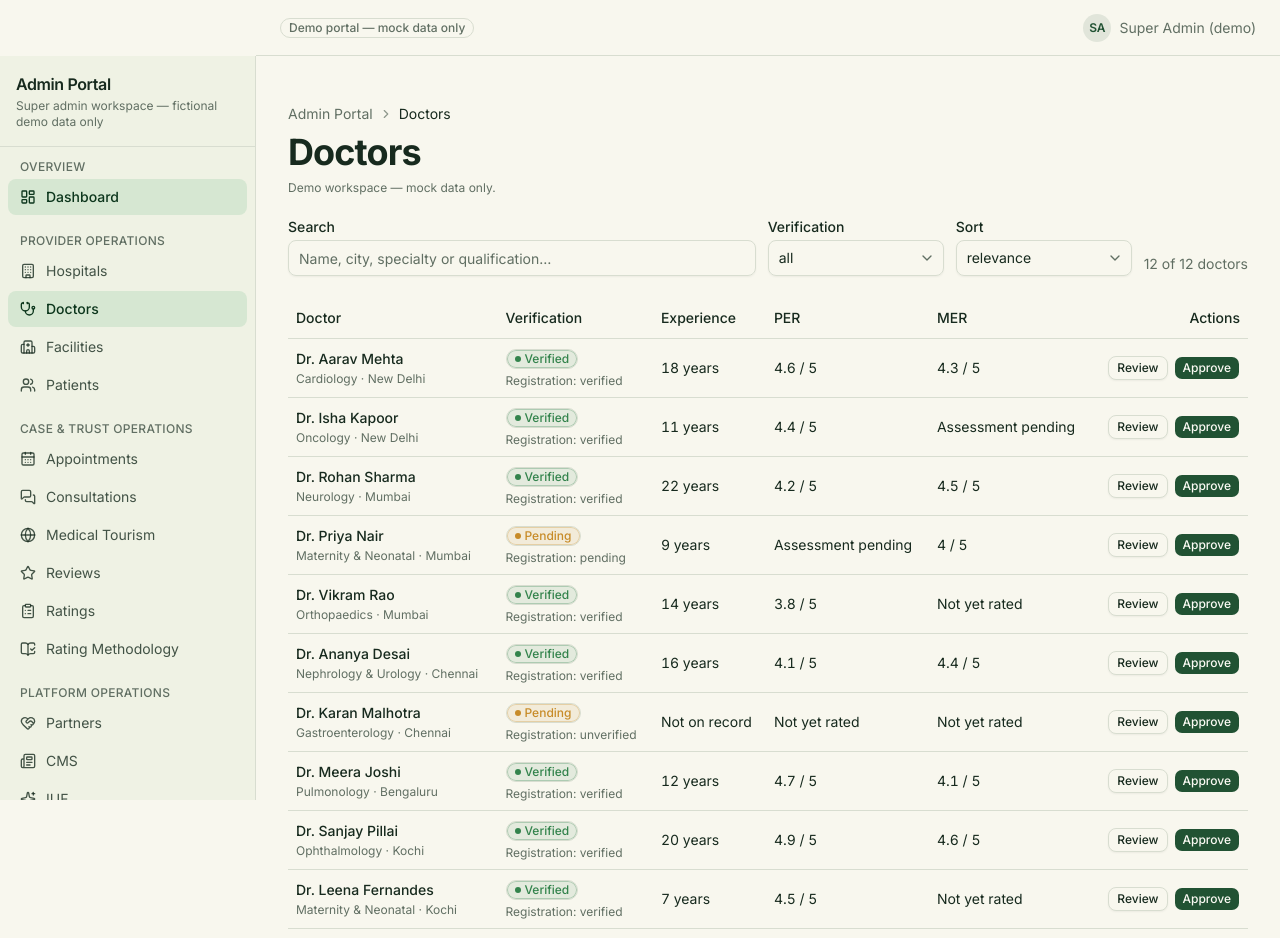
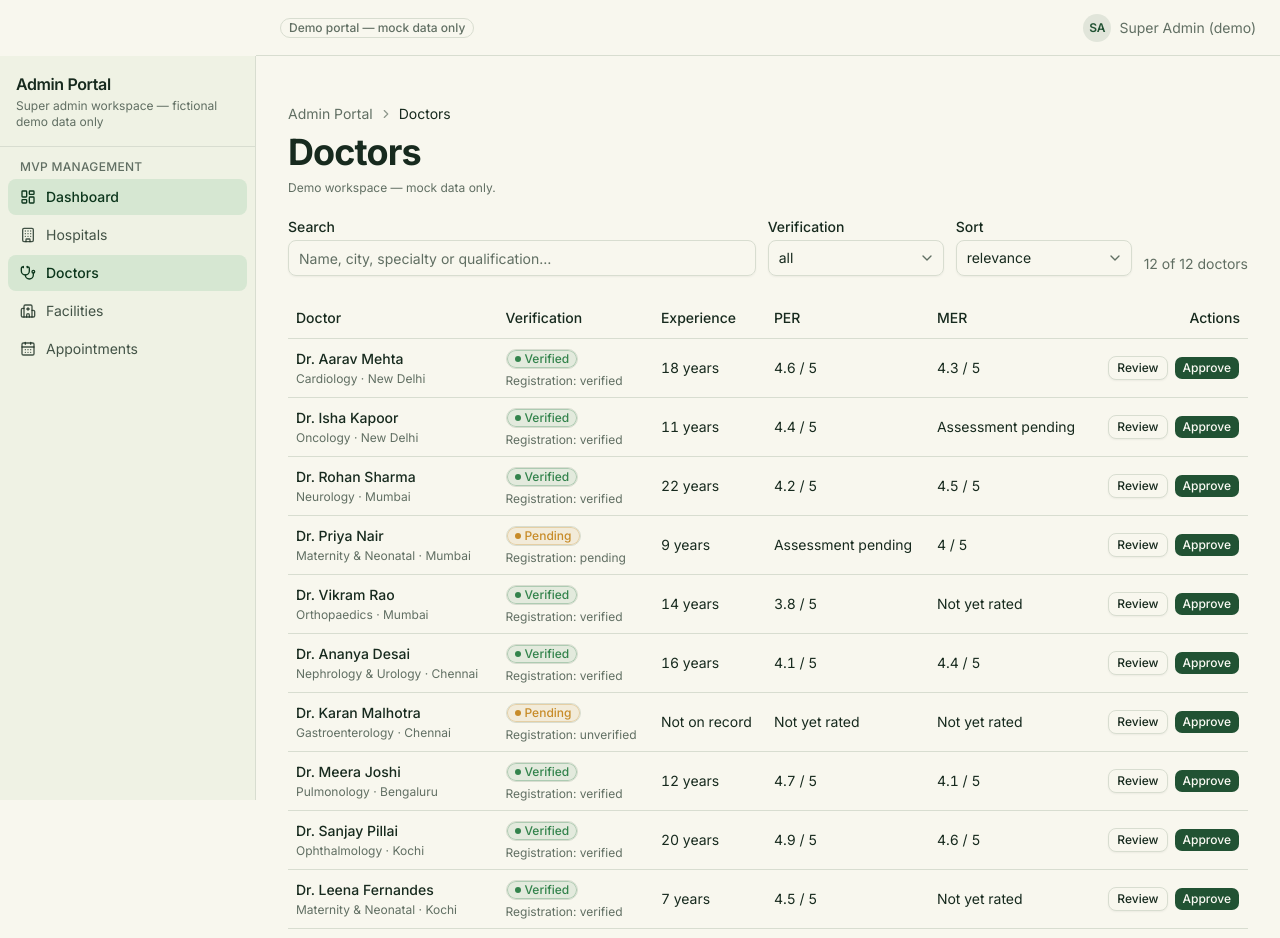
Before and after one commit to teamwebstarts-cmyk/besthospitalindia, a Next.js app: page /admin/doctors in a window 1280 px wide. Shown: the top 938 px of the page. Built offline with nearby package versions, Linux system fonts and the light colour scheme.

Commit message:
Simplify portal navigation for MVP scope

```diff
--- a/constants/navigation.ts
+++ b/constants/navigation.ts
@@ -1,201 +1,61 @@
 import type { LucideIcon } from "lucide-react"
-import {
-  BellIcon,
-  BookOpenCheckIcon,
-  BuildingIcon,
-  CalendarDaysIcon,
-  ChartColumnIcon,
-  ClipboardListIcon,
-  ClockIcon,
-  FileTextIcon,
-  GlobeIcon,
-  HeartHandshakeIcon,
-  HeartIcon,
-  HeartPulseIcon,
-  HospitalIcon,
-  KeyRoundIcon,
-  LayoutDashboardIcon,
-  MessagesSquareIcon,
-  NewspaperIcon,
-  SettingsIcon,
-  ShieldCheckIcon,
-  SparklesIcon,
-  StarIcon,
-  StethoscopeIcon,
-  UserRoundIcon,
-  UsersIcon,
-} from "lucide-react"
+import { BuildingIcon, CalendarDaysIcon, HeartPulseIcon, HospitalIcon, LayoutDashboardIcon, StethoscopeIcon, UserRoundIcon, ClockIcon } from "lucide-react"
 
-/** A plain navigation link (label + href) used by the public chrome. */
-export interface NavLink {
-  label: string
-  href: string
-}
+export interface NavLink { label: string; href: string }
+export interface PortalNavItem { label: string; href: string; icon?: LucideIcon }
+export interface PortalNavGroup { heading: string; items: PortalNavItem[] }
+export type PortalNavEntry = PortalNavItem | PortalNavGroup
+export interface FooterNavGroup { heading: string; links: NavLink[] }
 
-/** A navigation item for portal sidebars, with an optional leading icon. */
-export interface PortalNavItem {
-  label: string
-  href: string
-  icon?: LucideIcon
-}
-
-/** A labelled group of portal navigation items (e.g. admin sidebar sections). */
-export interface PortalNavGroup {
-  heading: string
-  items: PortalNavItem[]
-}
-
-/** A sidebar entry: either a flat item or a labelled group of items. */
-export type PortalNavEntry = PortalNavItem | PortalNavGroup
-
-/** A grouped column of links for the public footer. */
-export interface FooterNavGroup {
-  heading: string
-  links: NavLink[]
-}
-
-/**
- * Primary public navigation, rendered in PublicHeader.
- * Routes follow docs/implementation/02-page-inventory.md.
- */
 export const publicNav: NavLink[] = [
-  { label: "Home", href: "/" },
-  { label: "Hospitals", href: "/hospitals" },
-  { label: "Doctors", href: "/doctors" },
-  { label: "Facilities", href: "/facilities" },
-  // { label: "Medical Tourism", href: "/medical-tourism" },
-  // { label: "Treatments", href: "/treatments" }, // restore when treatments nav is required
-  { label: "Free Consultation", href: "/free-consultation" },
-  { label: "About", href: "/about" },
+  { label: "Home", href: "/" }, { label: "Hospitals", href: "/hospitals" },
+  { label: "Doctors", href: "/doctors" }, { label: "Facilities", href: "/facilities" },
+  { label: "Free Consultation", href: "/free-consultation" }, { label: "About", href: "/about" },
   { label: "Contact", href: "/contact" },
 ]
 
-/** Grouped footer link columns, rendered in PublicFooter. */
 export const footerGroups: FooterNavGroup[] = [
-  {
-    heading: "Platform",
-    links: [
-      { label: "Hospitals", href: "/hospitals" },
-      { label: "Doctors", href: "/doctors" },
-      { label: "Facilities", href: "/facilities" },
-      { label: "Treatments", href: "/treatments" },
-      { label: "Medical Tourism", href: "/medical-tourism" },
-      { label: "Free Consultation", href: "/free-consultation" },
-    ],
-  },
-  {
-    heading: "Company",
-    links: [
-      { label: "About", href: "/about" },
-      { label: "How It Works", href: "/how-it-works" },
-      { label: "Rating Methodology", href: "/rating-methodology" },
-      { label: "International Urban Forum", href: "/international-urban-forum" },
-      { label: "For Hospitals", href: "/for-hospitals" },
-      { label: "For Doctors", href: "/for-doctors" },
-      { label: "Contact", href: "/contact" },
-    ],
-  },
-  {
-    heading: "Legal",
-    links: [
-      { label: "Privacy Policy", href: "/privacy" },
-      { label: "Terms of Use", href: "/terms" },
-      { label: "Medical Disclaimer", href: "/disclaimer" },
-    ],
-  },
+  { heading: "Platform", links: [
+    { label: "Hospitals", href: "/hospitals" }, { label: "Doctors", href: "/doctors" },
+    { label: "Facilities", href: "/facilities" }, { label: "Treatments", href: "/treatments" },
+    { label: "Medical Tourism", href: "/medical-tourism" }, { label: "Free Consultation", href: "/free-consultation" },
+  ]},
+  { heading: "Company", links: [
+    { label: "About", href: "/about" }, { label: "How It Works", href: "/how-it-works" },
+    { label: "Rating Methodology", href: "/rating-methodology" }, { label: "International Urban Forum", href: "/international-urban-forum" },
+    { label: "For Hospitals", href: "/for-hospitals" }, { label: "For Doctors", href: "/for-doctors" }, { label: "Contact", href: "/contact" },
+  ]},
+  { heading: "Legal", links: [
+    { label: "Privacy Policy", href: "/privacy" }, { label: "Terms of Use", href: "/terms" }, { label: "Medical Disclaimer", href: "/disclaimer" },
+  ]},
 ]
 
-/** Patient portal sidebar navigation. */
-export const patientNav: PortalNavItem[] = [
-  { label: "Dashboard", href: "/patient", icon: LayoutDashboardIcon },
-  { label: "Profile", href: "/patient/profile", icon: UserRoundIcon },
-  { label: "Appointments", href: "/patient/appointments", icon: CalendarDaysIcon },
-  { label: "Enquiries", href: "/patient/enquiries", icon: MessagesSquareIcon },
-  { label: "Medical Reports", href: "/patient/reports", icon: FileTextIcon },
-  { label: "Saved Providers", href: "/patient/saved", icon: HeartIcon },
-  { label: "Reviews", href: "/patient/reviews", icon: StarIcon },
-  { label: "Notifications", href: "/patient/notifications", icon: BellIcon },
-  { label: "Settings", href: "/patient/settings", icon: SettingsIcon },
+/** Patient accounts are intentionally outside the MVP; patients book from public provider pages. */
+export const patientNav: PortalNavItem[] = []
+
+export const hospitalPortalNav: PortalNavItem[] = [
+  { label: "Dashboard", href: "/hospital-portal", icon: LayoutDashboardIcon },
+  { label: "Hospital Profile", href: "/hospital-portal/profile", icon: BuildingIcon },
+  { label: "Specialties", href: "/hospital-portal/specialities", icon: HeartPulseIcon },
+  { label: "Doctors", href: "/hospital-portal/doctors", icon: StethoscopeIcon },
+  { label: "Appointments", href: "/hospital-portal/appointments", icon: CalendarDaysIcon },
 ]
 
-/** Hospital partner portal sidebar navigation. */
-export const hospitalPortalNav: PortalNavItem[] = [
-  { label: "Dashboard", href: "/hospital-portal", icon: LayoutDashboardIcon },
-  { label: "Profile", href: "/hospital-portal/profile", icon: BuildingIcon },
-  { label: "Specialities", href: "/hospital-portal/specialities", icon: HeartPulseIcon },
-  { label: "Doctors", href: "/hospital-portal/doctors", icon: StethoscopeIcon },
-  { label: "Appointments", href: "/hospital-portal/appointments", icon: CalendarDaysIcon },
-  { label: "Enquiries", href: "/hospital-portal/enquiries", icon: MessagesSquareIcon },
-  { label: "Reviews", href: "/hospital-portal/reviews", icon: StarIcon },
-  { label: "Documents", href: "/hospital-portal/documents", icon: FileTextIcon },
-  { label: "Ratings", href: "/hospital-portal/ratings", icon: ClipboardListIcon },
-  { label: "Team", href: "/hospital-portal/team", icon: UsersIcon },
-  { label: "Settings", href: "/hospital-portal/settings", icon: SettingsIcon },
-]
-
-/** Doctor partner portal sidebar navigation. */
 export const doctorPortalNav: PortalNavItem[] = [
   { label: "Dashboard", href: "/doctor-portal", icon: LayoutDashboardIcon },
-  { label: "Profile", href: "/doctor-portal/profile", icon: UserRoundIcon },
+  { label: "My Profile", href: "/doctor-portal/profile", icon: UserRoundIcon },
   { label: "Hospitals", href: "/doctor-portal/hospitals", icon: BuildingIcon },
   { label: "Availability", href: "/doctor-portal/availability", icon: ClockIcon },
   { label: "Appointments", href: "/doctor-portal/appointments", icon: CalendarDaysIcon },
-  { label: "Consultations", href: "/doctor-portal/consultations", icon: MessagesSquareIcon },
-  { label: "Credentials", href: "/doctor-portal/credentials", icon: ShieldCheckIcon },
-  { label: "Reviews", href: "/doctor-portal/reviews", icon: StarIcon },
-  { label: "Settings", href: "/doctor-portal/settings", icon: SettingsIcon },
 ]
 
-/**
- * Admin sidebar navigation, grouped.
- * Items follow docs/implementation/14-admin-module-contracts.md — routes,
- * hrefs and labels are unchanged; items are only organized into sections.
- */
 export const adminNavGroups: PortalNavGroup[] = [
-  {
-    heading: "Overview",
-    items: [
-      { label: "Dashboard", href: "/admin", icon: LayoutDashboardIcon },
-    ],
-  },
-  {
-    heading: "Provider Operations",
-    items: [
-      { label: "Hospitals", href: "/admin/hospitals", icon: BuildingIcon },
-      { label: "Doctors", href: "/admin/doctors", icon: StethoscopeIcon },
-      { label: "Facilities", href: "/admin/facilities", icon: HospitalIcon },
-      { label: "Patients", href: "/admin/patients", icon: UsersIcon },
-    ],
-  },
-  {
-    heading: "Case & Trust Operations",
-    items: [
-      { label: "Appointments", href: "/admin/appointments", icon: CalendarDaysIcon },
-      { label: "Consultations", href: "/admin/consultations", icon: MessagesSquareIcon },
-      { label: "Medical Tourism", href: "/admin/medical-tourism", icon: GlobeIcon },
-      { label: "Reviews", href: "/admin/reviews", icon: StarIcon },
-      { label: "Ratings", href: "/admin/ratings", icon: ClipboardListIcon },
-      { label: "Rating Methodology", href: "/admin/rating-methodology", icon: BookOpenCheckIcon },
-    ],
-  },
-  {
-    heading: "Platform Operations",
-    items: [
-      { label: "Partners", href: "/admin/partners", icon: HeartHandshakeIcon },
-      { label: "CMS", href: "/admin/cms", icon: NewspaperIcon },
-      { label: "IUF", href: "/admin/iuf", icon: SparklesIcon },
-      { label: "Notifications", href: "/admin/notifications", icon: BellIcon },
-      { label: "Analytics", href: "/admin/analytics", icon: ChartColumnIcon },
-      { label: "Roles", href: "/admin/roles", icon: KeyRoundIcon },
-      { label: "Settings", href: "/admin/settings", icon: SettingsIcon },
-    ],
-  },
+  { heading: "MVP Management", items: [
+    { label: "Dashboard", href: "/admin", icon: LayoutDashboardIcon },
+    { label: "Hospitals", href: "/admin/hospitals", icon: BuildingIcon },
+    { label: "Doctors", href: "/admin/doctors", icon: StethoscopeIcon },
+    { label: "Facilities", href: "/admin/facilities", icon: HospitalIcon },
+    { label: "Appointments", href: "/admin/appointments", icon: CalendarDaysIcon },
+  ]},
 ]
-
-/**
- * Flat admin navigation (all 18 items, unchanged order).
- * Kept for consumers that need a flat list; derived from adminNavGroups.
- */
-export const adminNav: PortalNavItem[] = adminNavGroups.flatMap(
-  (group) => group.items
-)
+export const adminNav: PortalNavItem[] = adminNavGroups.flatMap((group) => group.items)
```
